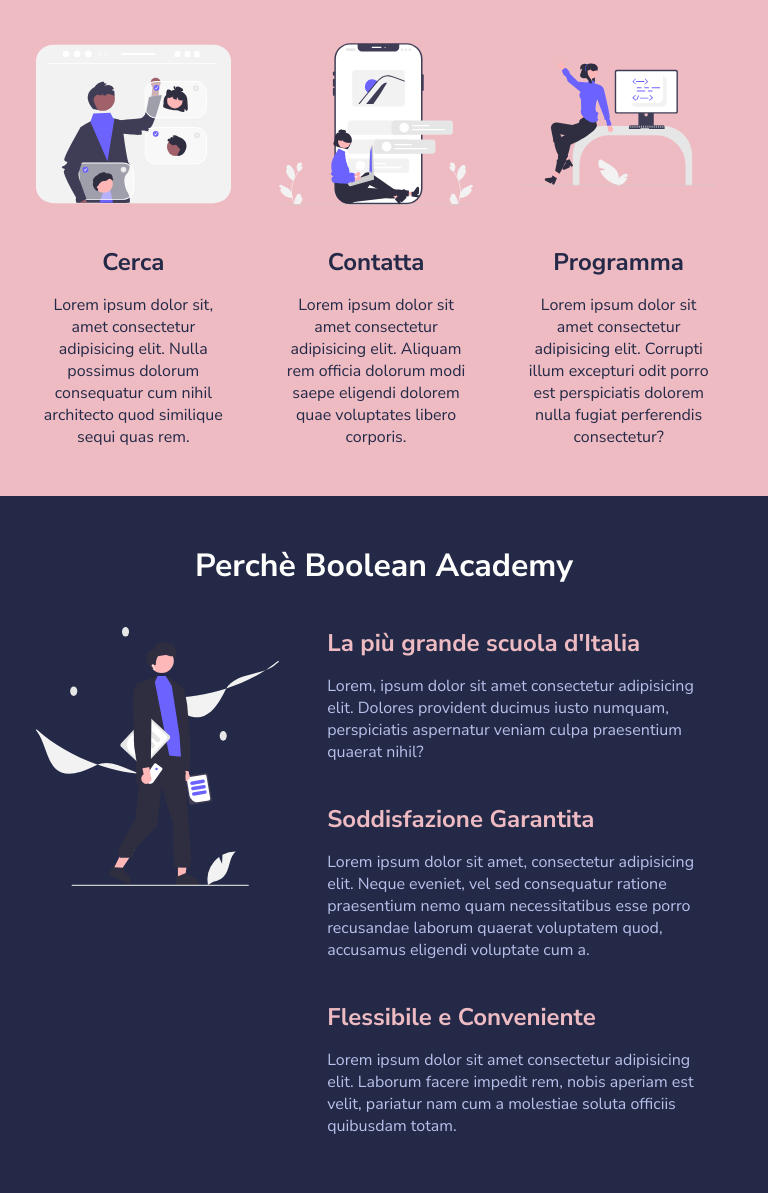
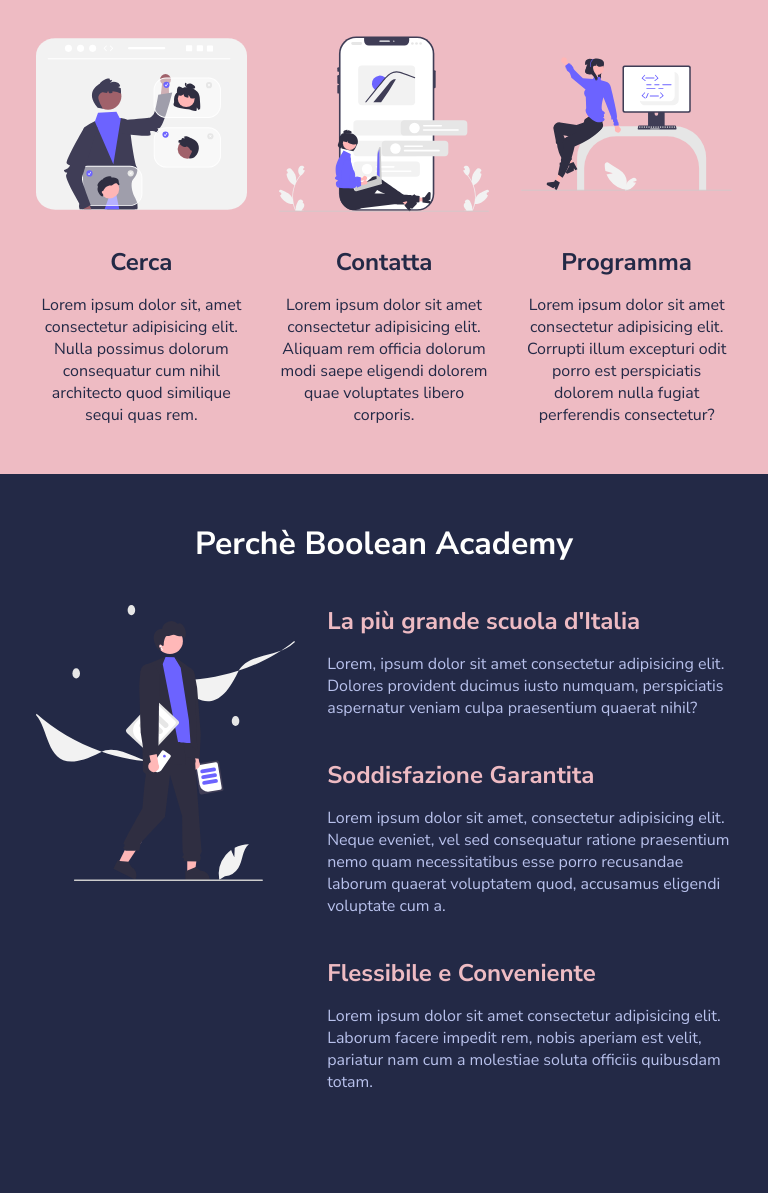
Before and after one commit to StefanRaluca/html-css-resp-wannabe, a plain HTML site: page index.html in a window 768 px wide. Shown: the part 746-1939 px from the top of the page. After the commit the page ends 1895 px from the top, so only its background shows below. Drawn offline with Linux system fonts and the light colour scheme.

Commit message:
add min width and max width

```diff
--- a/css/style.css
+++ b/css/style.css
@@ -132,15 +132,18 @@ img {
 
 /* Mobile  */
 @media screen and (max-width: 480px) {
+
     /* style of header */
     h1 {
         margin-bottom: 1rem;
     }
+
     /* style container  */
     .container {
         max-width: 100%;
         padding: 1rem;
     }
+
     /* style of row */
     .row {
         flex-wrap: wrap;
@@ -153,7 +156,9 @@ img {
     .col {
         padding-bottom: 1rem;
     }
- Astyle of section steps
+
+    /* style of section steps */
+
     .lessons .col,
     .steps .col {
         width: 100%;
@@ -191,7 +196,7 @@ img {
 
 
     .why-us .col-left {
-    width:100%;
+        width: 100%;
     }
 
     .why-us .col-right {
@@ -207,9 +212,11 @@ img {
     .container {
         max-width: 100%;
     }
+
     .col {
         padding-right: 2rem;
     }
+
     .why-us {
         margin-bottom: 1rem;
     }
@@ -217,3 +224,20 @@ img {
 
 
 }
+
+
+/* Bonus */
+
+
+
+@media screen and (min-width: 768px) and (max-width: 1158px) {
+
+
+
+    .container {
+        width: 100%;
+    }
+    .col{
+        padding-right: 1rem;
+    }
+}
```
Lines whose indentation alone changed are shown as unchanged.
